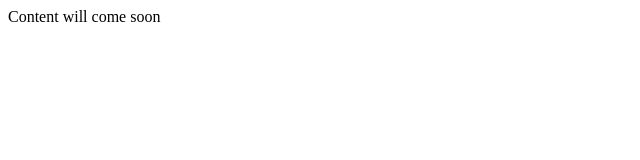
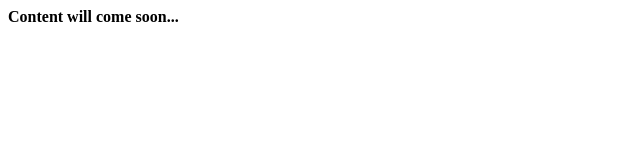
Before and after one commit to chamcore/ML, a plain HTML site: page docs/index.html in a window 1280 px wide. Shown: the full height of the page, 0-640 px from the left. Drawn offline with Linux system fonts and the light colour scheme.

Commit message:
Update index.html

```diff
--- a/docs/index.html
+++ b/docs/index.html
@@ -1,3 +1,3 @@
 <html>
-<body>Content will come soon</body>
+<body><b>Content will come soon...<b></body>
 </html>
```
